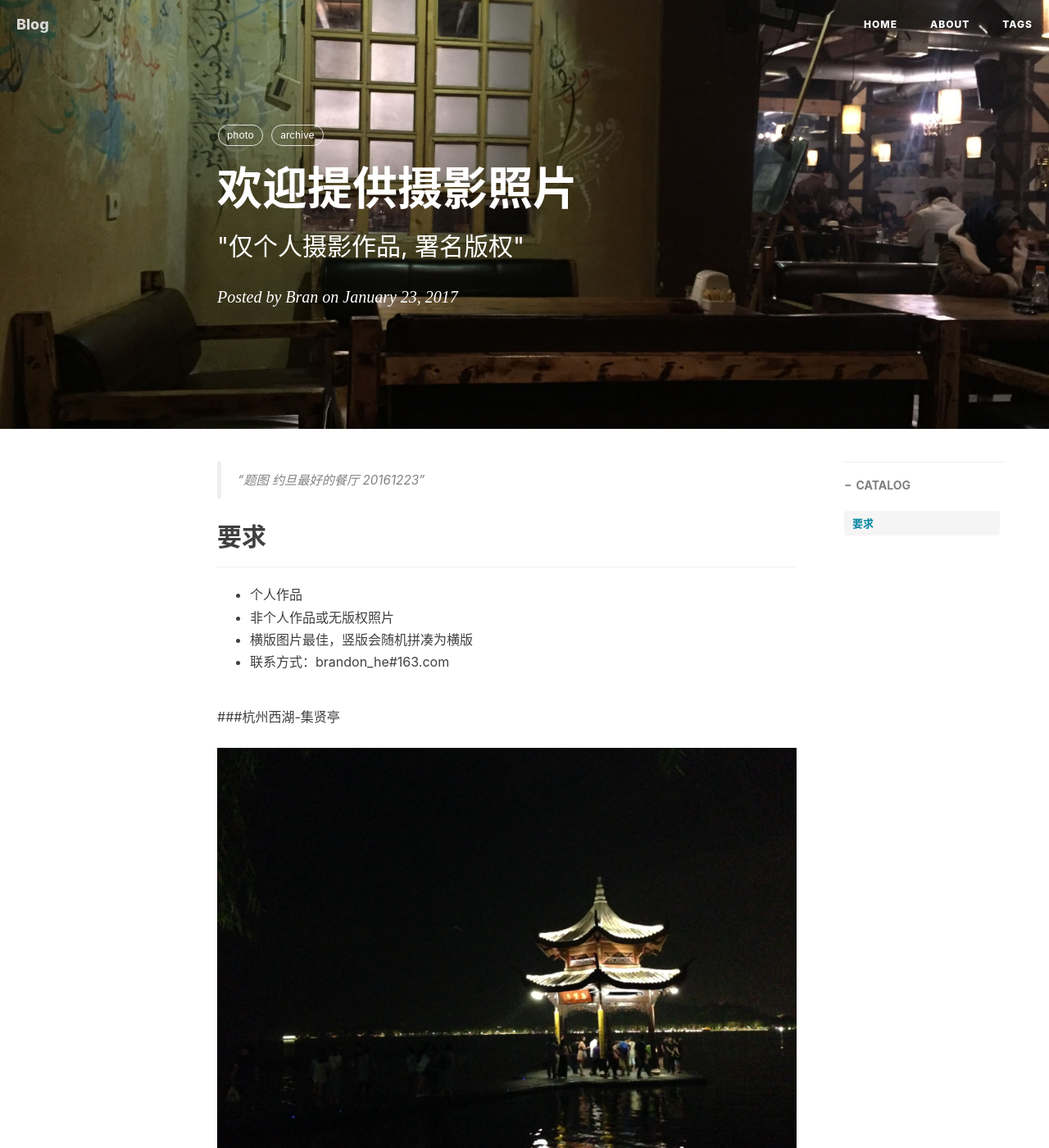
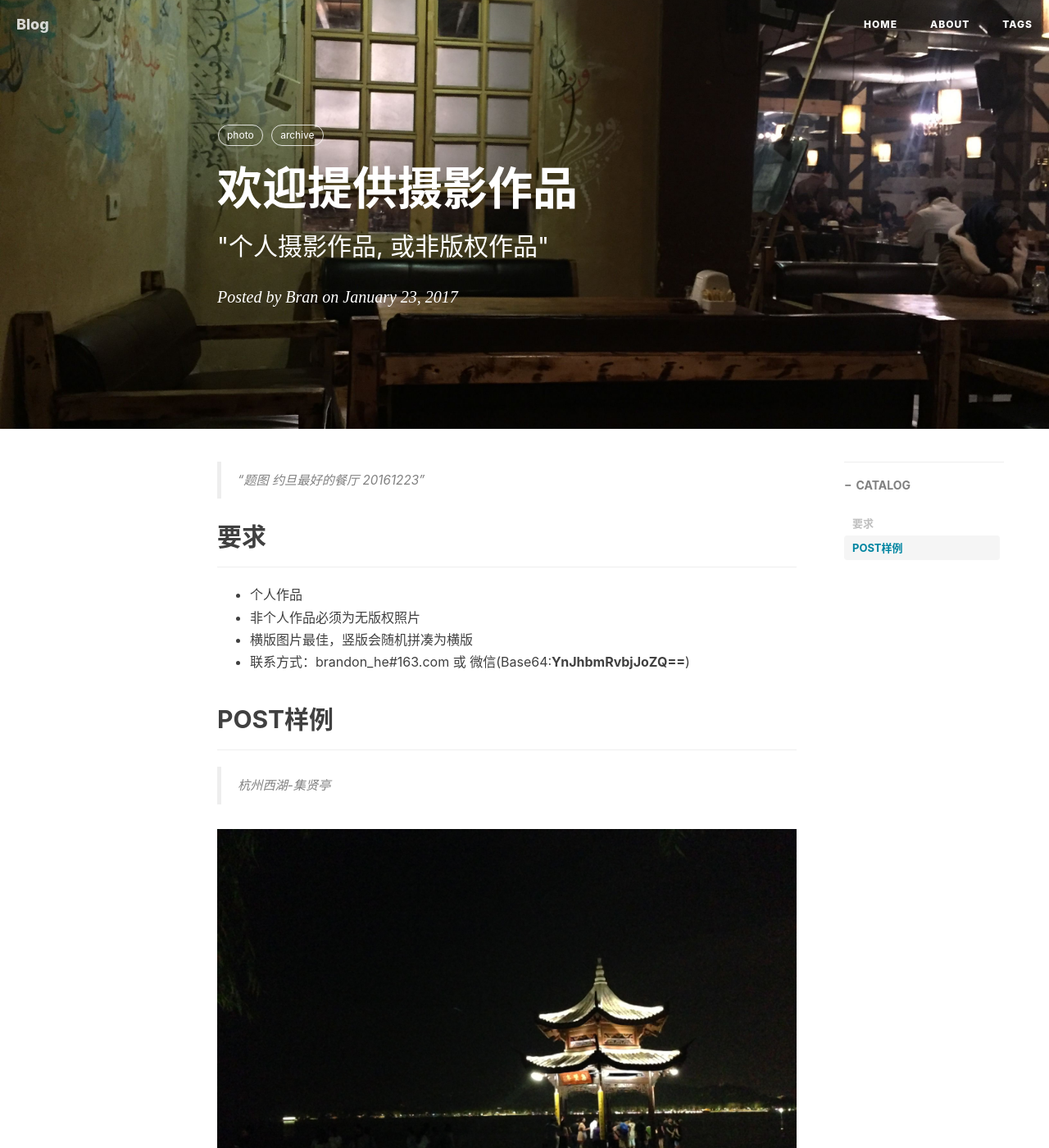
Before and after one commit to bran4he/github-pages, a Jekyll site: the page built from _posts/2017-01-23-Welcome-to-Post-Photo.markdown, in a window 1280 px wide and 1400 px high. Shown: the whole window at 82% size. Built offline with Jekyll 4.4.1, drawn with Linux system fonts in a browser that asks for light colours; nearby versions of some CDN libraries; comment, search, counter and statistics services are not loaded; some of the changed text lies outside the part shown.

Commit message:
layout update

```diff
--- a/_posts/2017-01-21-VPN-Not-Allowed-for-Business-use.markdown
+++ b/_posts/2017-01-21-VPN-Not-Allowed-for-Business-use.markdown
@@ -13,11 +13,11 @@ tags:
 
 > “题图 行云流水的车”
 
-##引自工信部官网通知
+## 引自工信部官网通知
 
->据工信部网站消息，工信部近日发布通知，要切实整改违规开展跨境业务问题。未经电信主管部门批准，不得自行建立或租用专线(含虚拟专用网络VPN)等其他信道开展跨境经营活动。
+> 据工信部网站消息，工信部近日发布通知，要切实整改违规开展跨境业务问题。未经电信主管部门批准，不得自行建立或租用专线(含虚拟专用网络VPN)等其他信道开展跨境经营活动。
 
->工信部决定自即日起至2018年3月31日，在全国范围内对互联网网络接入服务市场开展清理规范工作。依法查处互联网数据中心(IDC)业务、互联网接入服务(ISP)业务和内容分发网络(CDN)业务市场存在的无证经营、超范围经营、“层层转租”等违法行为，切实落实企业主体责任，加强经营许可和接入资源的管理，强化网络信息安全管理，维护公平有序的市场秩序，促进行业健康发展。
+> 工信部决定自即日起至2018年3月31日，在全国范围内对互联网网络接入服务市场开展清理规范工作。依法查处互联网数据中心(IDC)业务、互联网接入服务(ISP)业务和内容分发网络(CDN)业务市场存在的无证经营、超范围经营、“层层转租”等违法行为，切实落实企业主体责任，加强经营许可和接入资源的管理，强化网络信息安全管理，维护公平有序的市场秩序，促进行业健康发展。
 
 [link](http://www.chinanews.com/business/2017/01-23/8132905.shtml)
 
--- a/_posts/2017-01-23-Welcome-to-Post-Photo.markdown
+++ b/_posts/2017-01-23-Welcome-to-Post-Photo.markdown
@@ -1,7 +1,7 @@
 ---
 layout:     post
-title:      "欢迎提供摄影照片"
-subtitle:   " \"仅个人摄影作品, 署名版权\""
+title:      "欢迎提供摄影作品"
+subtitle:   " \"个人摄影作品, 或非版权作品\""
 date:       2017-01-23 12:00:00
 author:     "Bran"
 header-img: "/img/in-post/2017/01/2017-bg-0123.jpg"
@@ -17,12 +17,16 @@ tags:
 
 - - -
 - 个人作品
-- 非个人作品或无版权照片
+- 非个人作品必须为无版权照片
 - 横版图片最佳，竖版会随机拼凑为横版
-- 联系方式：brandon_he#163.com
+- 联系方式：brandon_he#163.com 或 微信(Base64:**YnJhbmRvbjJoZQ==**)
 
-###杭州西湖-集贤亭
+## POST样例
+- - -
+> 杭州西湖-集贤亭
+
 ![image](../../../../img/in-post/2017/01/2017-01-23 212428_236e86287342834.jpg)
 
-###武汉武汉大学-樱花树
+> 武汉武汉大学-樱花树
+
 ![image](../../../../img/in-post/2017/01/2017-01-23 3646725-23623376.jpg)
--- a/about.html
+++ b/about.html
@@ -10,8 +10,8 @@ header-img: "../img/about/about-bg.jpg"
 		<div class="row">
 			<div class="col-lg-8 col-lg-offset-2 col-md-10 col-md-offset-1">
 				<div class="site-heading" id="tag-heading">
-					<span class="subheading">好像暂时没有什么可以说的</span>
-					<h1>题图 星球大战</h1>
+					<span class="subheading">题图 星球大战</span>
+					<h1>好像暂时没有什么可以说的</h1>
 				</div>
 			</div>
 		</div>
```
Also changed, not shown: _posts/2015-01-29-hello-2015.markdown (+8 -8 lines), _posts/2017-01-22-Hello-K2-Router-and-Shadowsocks.markdown (+12 -2 lines).
